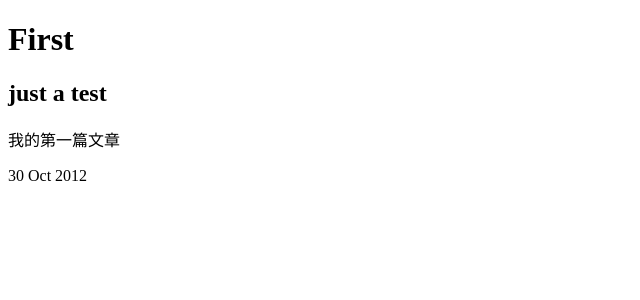
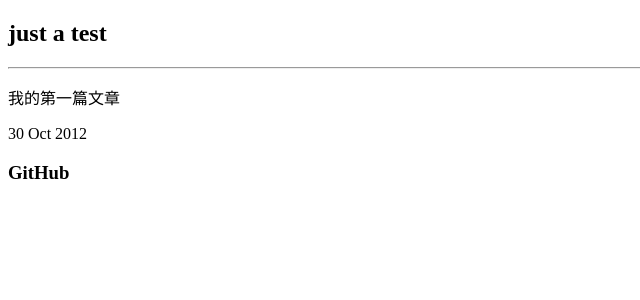
Before and after one commit to trulliandloeb/helloWorld, a Jekyll site: the page built from _posts/2012-10-30-test.html, in a window 1280 px wide. Shown: the top 300 px of the page, without its empty margins (0-640 px from the left). Built offline with Jekyll 4.4.1, drawn with Linux system fonts in a browser that asks for light colours; some web fonts are replaced.

Commit message:
change test

```diff
--- a/_posts/2012-10-30-test.html
+++ b/_posts/2012-10-30-test.html
@@ -5,15 +5,16 @@ title: just a test
 
     <div id="container">
       <div class="inner">
+
         <header>
-          <h1>First</h1>
+          <h2>{{ page.title }}</h>
         </header>
+        <hr>
         <section id="main_content">
-          <h2>{{ page.title }}</h2>
 
 <p>我的第一篇文章</p>
 <p>{{ page.date | date_to_string }}</p>
-</section>
-</div>
+<h3>GitHub</h3>
+  </section>
       </div>
     </div>
```
